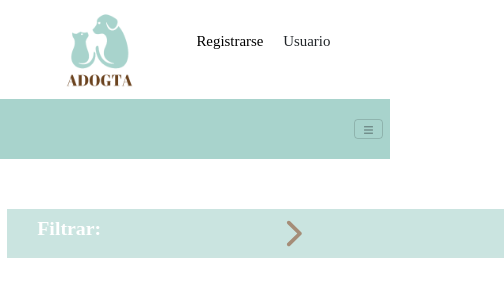
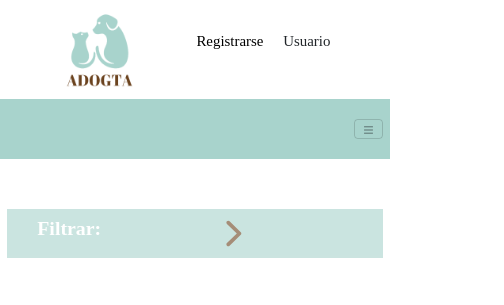
Before and after one commit to LucasMignone23/Adogta_Web, a plain HTML site: page Pages/Perros.html in a window 390 px wide. Shown: the top 305 px of the page, 504 px wide, since content can reach past the window. Drawn offline with nearby package versions, Linux system fonts and the light colour scheme; grey boxes are pictures that could not be loaded; a web font is replaced by a local one.

Commit message:
arreglo widht perros v4

```diff
--- a/Css/Styles.css
+++ b/Css/Styles.css
@@ -592,14 +592,9 @@ form .input_registro input{
 
 
     /*Inicio Perros*/
-    .mascotas{
-        width: 100%;
+    .container .caja_filtro{
+        width: auto;
     }
-
-    .container{
-        width: 100%;
-    }
-
     .fila{
         display: grid;
         grid-template-columns: 1fr 1fr;
```
Also changed, not shown: Pages/Perros.html (+0 -1 lines).
